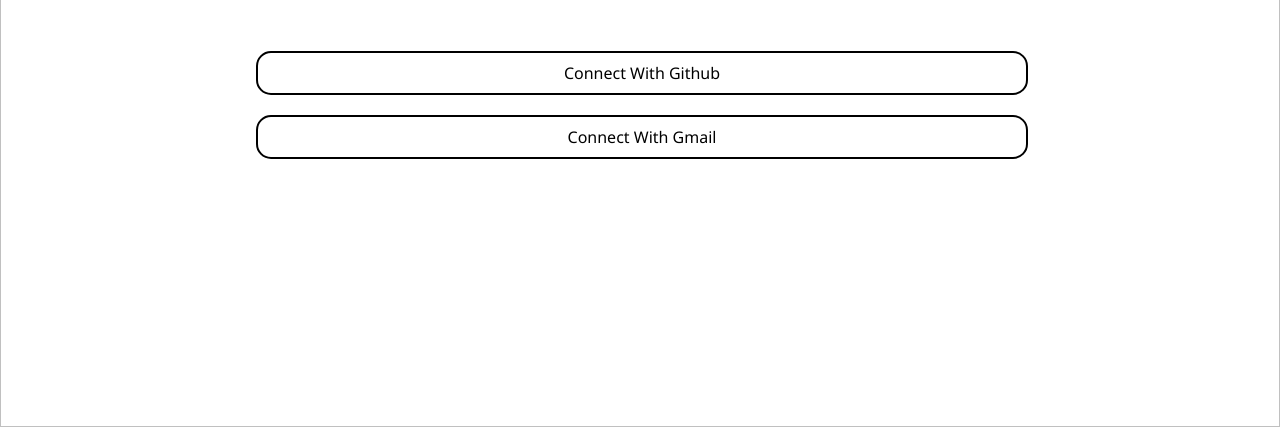
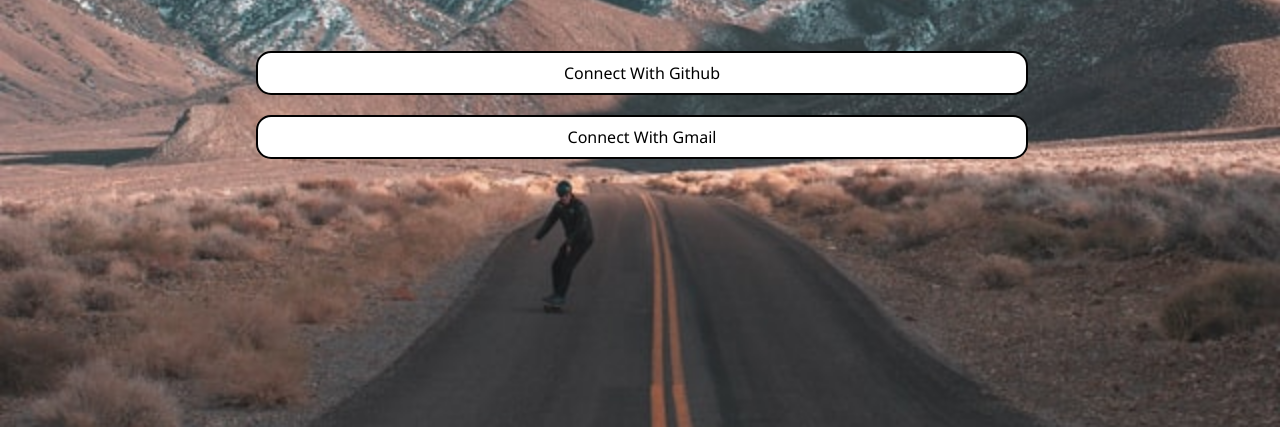
Before and after one commit to codechamp2006/Portfolio-1, a plain HTML site: page dist/nav_pages/connect.html in a window 1280 px wide. Shown: the part 373-800 px from the top of the page. Drawn offline with Linux system fonts and the light colour scheme.

Commit message:
fixed broken image

```diff
--- a/dist/nav_pages/connect.html
+++ b/dist/nav_pages/connect.html
@@ -10,7 +10,7 @@
 </head>
 <body>
     <div class="background-img-mountain">
-        <img src="../images/connect_background.jpg" alt="">
+        <img src="../images/mountains.jpg" alt="">
     </div>
     <div class="connect-header">
         <h1>Connect With Me</h1>
```
Also changed, not shown: dist/images/mountains.jpg (added), index.html (line endings or trailing spaces).
